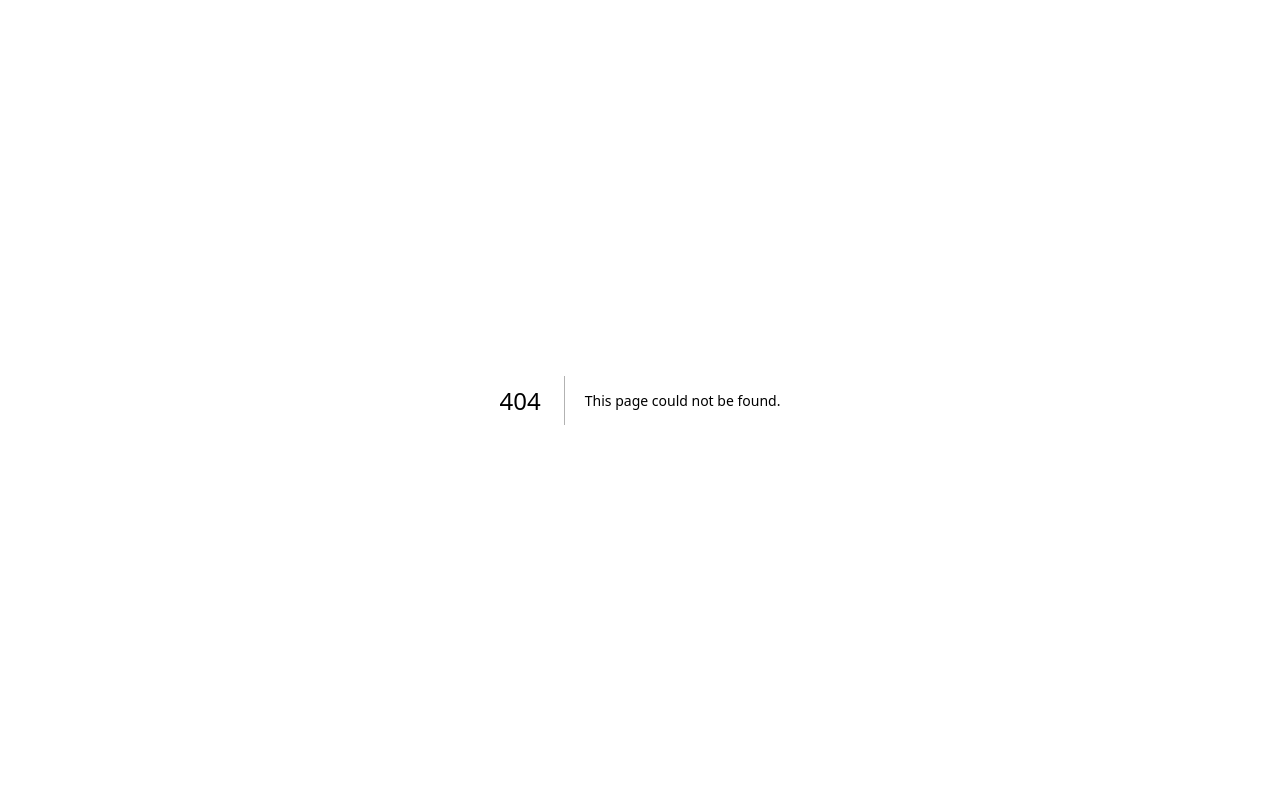
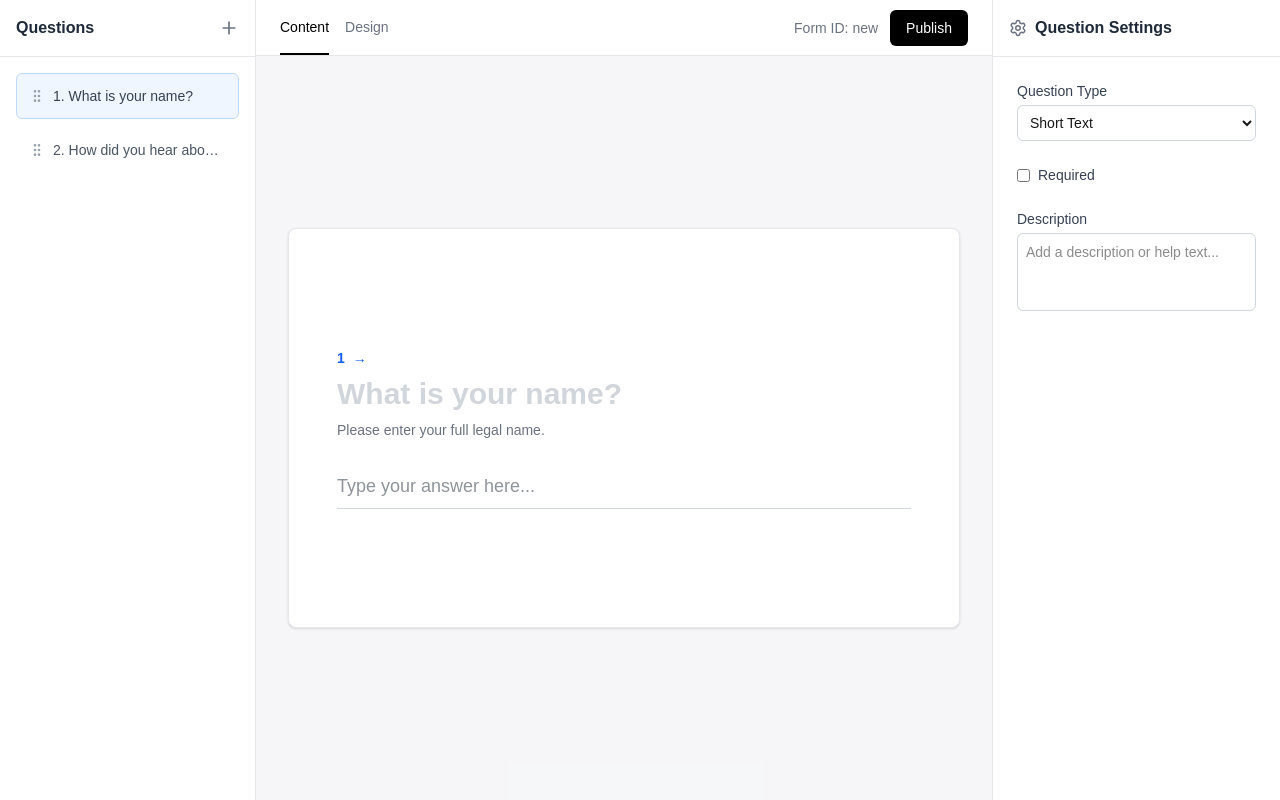
Before and after one commit to Saksham-Gupta-GH/Typeform, a Next.js app in the folder frontend/: page /builder/new in a window 1280 px wide. Before the commit this address had no page. Built offline with nearby package versions, Linux system fonts and the light colour scheme.

Commit message:
Scaffold Builder layout UI components

```diff
--- a/frontend/package.json
+++ b/frontend/package.json
@@ -9,6 +9,11 @@
     "lint": "eslint"
   },
   "dependencies": {
+    "@dnd-kit/core": "^6.3.1",
+    "@dnd-kit/sortable": "^10.0.0",
+    "@dnd-kit/utilities": "^3.2.2",
+    "framer-motion": "^12.42.2",
+    "lucide-react": "^1.24.0",
     "next": "16.2.10",
     "react": "19.2.4",
     "react-dom": "19.2.4"
--- /dev/null
+++ b/frontend/src/app/builder/[id]/page.tsx
@@ -0,0 +1,118 @@
+'use client';
+
+import React, { useState } from 'react';
+import { Settings, LayoutTemplate, Plus, GripVertical, Trash2 } from 'lucide-react';
+
+export default function BuilderPage({ params }: { params: { id: string } }) {
+  const [activeTab, setActiveTab] = useState<'content' | 'design'>('content');
+
+  return (
+    <div className="flex h-screen bg-gray-50 overflow-hidden">
+      {/* LEFT SIDEBAR: Question List */}
+      <aside className="w-64 bg-white border-r border-gray-200 flex flex-col">
+        <div className="p-4 border-b border-gray-200 flex justify-between items-center">
+          <h2 className="font-semibold text-gray-800">Questions</h2>
+          <button className="text-gray-500 hover:text-black">
+            <Plus size={20} />
+          </button>
+        </div>
+        <div className="flex-1 overflow-y-auto p-4 space-y-2">
+            {/* Placeholder for Draggable Question List */}
+            <div className="flex items-center p-3 bg-blue-50 border border-blue-200 rounded-md cursor-pointer">
+              <GripVertical size={16} className="text-gray-400 mr-2" />
+              <span className="text-sm font-medium text-gray-700 truncate flex-1">1. What is your name?</span>
+              <Trash2 size={16} className="text-gray-400 hover:text-red-500 opacity-0 group-hover:opacity-100 transition-opacity" />
+            </div>
+            <div className="flex items-center p-3 hover:bg-gray-100 border border-transparent hover:border-gray-200 rounded-md cursor-pointer transition-colors">
+              <GripVertical size={16} className="text-gray-400 mr-2" />
+              <span className="text-sm text-gray-600 truncate flex-1">2. How did you hear about us?</span>
+            </div>
+        </div>
+      </aside>
+
+      {/* MAIN CANVAS: Live Preview */}
+      <main className="flex-1 flex flex-col">
+        <header className="h-14 border-b border-gray-200 bg-white flex items-center justify-between px-6">
+          <div className="flex space-x-4">
+            <button
+              onClick={() => setActiveTab('content')}
+              className={`text-sm font-medium pb-4 border-b-2 mt-4 ${activeTab === 'content' ? 'border-black text-black' : 'border-transparent text-gray-500 hover:text-black'}`}
+            >
+              Content
+            </button>
+            <button
+              onClick={() => setActiveTab('design')}
+              className={`text-sm font-medium pb-4 border-b-2 mt-4 ${activeTab === 'design' ? 'border-black text-black' : 'border-transparent text-gray-500 hover:text-black'}`}
+            >
+              Design
+            </button>
+          </div>
+          <div className="flex items-center space-x-3">
+             <span className="text-sm text-gray-500">Form ID: {params.id}</span>
+             <button className="px-4 py-2 bg-black text-white text-sm font-medium rounded-md hover:bg-gray-800 transition">
+               Publish
+             </button>
+          </div>
+        </header>
+
+        <div className="flex-1 overflow-y-auto p-8 flex items-center justify-center bg-gray-100/50">
+           {/* LIVE PREVIEW CANVAS */}
+           <div className="w-full max-w-3xl bg-white shadow-sm border border-gray-200 rounded-lg p-12 min-h-[400px] flex flex-col justify-center">
+              <span className="text-blue-600 font-bold mb-2 text-sm flex items-center">
+                1 <span className="ml-2">→</span>
+              </span>
+              <input
+                type="text"
+                placeholder="What is your name?"
+                className="text-3xl font-semibold text-gray-900 border-none outline-none w-full bg-transparent placeholder-gray-300"
+              />
+              <p className="text-gray-500 mt-2 text-sm">Please enter your full legal name.</p>
+
+              <div className="mt-8">
+                <input type="text" placeholder="Type your answer here..." className="w-full border-b border-gray-300 pb-2 text-lg outline-none focus:border-blue-500 transition-colors bg-transparent text-gray-800" disabled/>
+              </div>
+           </div>
+        </div>
+      </main>
+
+      {/* RIGHT SIDEBAR: Question Settings (Only show if 'content' tab is active) */}
+      {activeTab === 'content' && (
+        <aside className="w-72 bg-white border-l border-gray-200 flex flex-col">
+           <div className="p-4 border-b border-gray-200 flex items-center">
+             <Settings size={18} className="text-gray-500 mr-2" />
+             <h2 className="font-semibold text-gray-800">Question Settings</h2>
+           </div>
+           <div className="p-6 space-y-6 flex-1 overflow-y-auto">
+
+             <div>
+                <label className="block text-sm font-medium text-gray-700 mb-1">Question Type</label>
+                <select className="w-full border border-gray-300 rounded-md p-2 text-sm outline-none focus:ring-2 focus:ring-blue-500">
+                  <option>Short Text</option>
+                  <option>Long Text</option>
+                  <option>Multiple Choice</option>
+                  <option>Dropdown</option>
+                </select>
+             </div>
+
+             <div>
+                <label className="flex items-center space-x-2">
+                  <input type="checkbox" className="rounded text-blue-600 focus:ring-blue-500" />
+                  <span className="text-sm text-gray-700">Required</span>
+                </label>
+             </div>
+
+             <div>
+                <label className="block text-sm font-medium text-gray-700 mb-1">Description</label>
+                <textarea
+                  rows={3}
+                  placeholder="Add a description or help text..."
+                  className="w-full border border-gray-300 rounded-md p-2 text-sm outline-none focus:ring-2 focus:ring-blue-500 resize-none"
+                ></textarea>
+             </div>
+
+           </div>
+        </aside>
+      )}
+    </div>
+  );
+}
```
Also changed, not shown: 1 other file (tests, documents, lock files or other folders).
